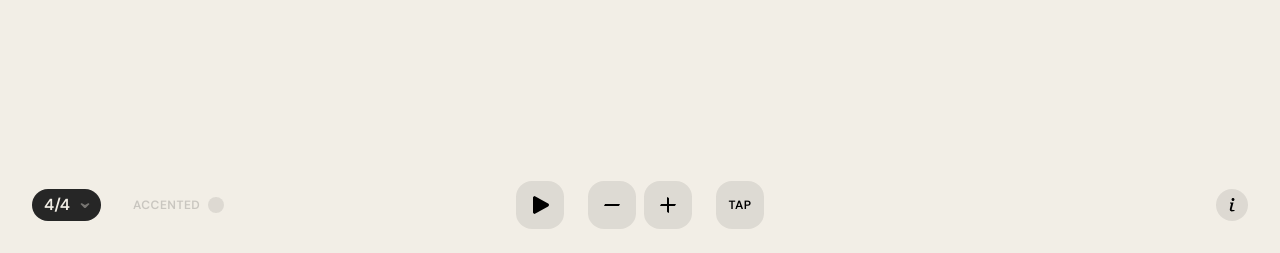
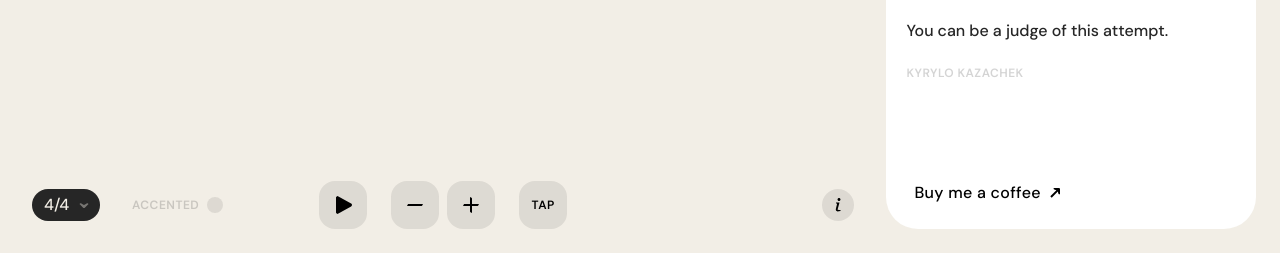
Before and after one commit to Kazachek/nomometro, a plain HTML site: page index.html in a window 1280 px wide. Shown: the part 547-800 px from the top of the page. Drawn offline with Linux system fonts and the light colour scheme.

Commit message:
заверстав інформаційну панельку

```diff
--- a/index.html
+++ b/index.html
@@ -179,10 +179,12 @@
 
 	<aside class="info-panel">
 
-		<h2>Hello there!</h2>
+		<div class="info-panel__greeting">
+			<h2 class="text-body">Hello there!</h2>
+			<img src="img/Kyrylo-Kazachek.jpg" alt="Kyrylo Kazachek, creator of Nomometro" width="120" height="120" loading="lazy">
+		</div>
 
-		<img src="img/Kyrylo-Kazachek.jpg" alt="Kyrylo Kazachek, creator of Nomometro" width="96" height="96" loading="lazy">
-
+		<div class="info-panel__paragraph">
 			<p>
 				For a long time I wanted to create something neat looking, something without annoying ads, not obtrusive and, more importantly, not overly complex. And this metronome is dead simple, right?
 			</p>
@@ -195,7 +197,18 @@
 				You can be a judge of this attempt.
 			</p>
 
-		<address>Kyrylo Kazachek</address>
+			<address class="text-caption">Kyrylo Kazachek</address>
+
+		</div>
+
+		<div class="info-panel__coffee">
+			<button class="text-body-smaller" aria-label="Buy me a coffee">
+				Buy me a coffee
+				<svg width="20" height="20" viewBox="0 0 20 20" fill="none" xmlns="http://www.w3.org/2000/svg">
+					<path d="M13.793 5.00488C14.113 5.0049 14.4201 5.13217 14.6465 5.3584C14.8729 5.58477 15 5.89275 15 6.21289V11.3691H14.9609C14.3759 11.3691 14.083 11.3692 13.8516 11.2363C13.7761 11.1929 13.7063 11.1395 13.6445 11.0781C13.4552 10.8898 13.3776 10.6077 13.2236 10.043L12.8262 8.58691L6.70703 14.707L5.29297 13.293L11.4092 7.17578L9.96289 6.78125C9.39821 6.62725 9.11505 6.55059 8.92676 6.36133C8.86541 6.29965 8.81292 6.2297 8.76953 6.1543C8.63646 5.92286 8.63574 5.63013 8.63574 5.04492V5.00488H13.793Z" fill="currentColor"/>
+				</svg>
+			</button>
+		</div>
 
 	</aside>
 
--- a/style.css
+++ b/style.css
@@ -46,7 +46,7 @@ body {
   background-color: var(--color-background);
   font-family: 'DM Sans', sans-serif;
   font-optical-sizing: auto;
-  font-weight: 600;
+  font-weight: 500;
   font-style: normal;
   font-size: 1rem;
   line-height: 1.25rem;
@@ -68,7 +68,7 @@ body {
 .text-body-smaller {
   font-size: 1rem;
   line-height: 1.25rem;
-  font-weight: 600;
+  font-weight: 500;
   letter-spacing: var(--tracking-tight);
 }
 
@@ -78,6 +78,7 @@ body {
   font-weight: 600;
   letter-spacing: var(--tracking-wide);
   text-transform: uppercase;
+  font-style: normal;
 }
 
 .bpm-number {
@@ -94,6 +95,7 @@ body {
 }
 
 /* стилі загальних блоків */
+
 .page {
   flex: 1;
   display: grid;
@@ -105,13 +107,62 @@ body {
     "footer footer footer";
 }
 
+/* стилі інформаційної панелі */
+
 .info-panel {
-  width: 0;
+  width: 30%;
   overflow: hidden;
   transition: width 0.3s ease;
+  background-color: var(--white);
+  corner-shape: squircle;
+  border-radius: 2rem;
+  padding: 1.25rem;
+  display: flex;
+  flex-direction: column;
+  margin-left: 1.5rem;
+}
+
+.info-panel__greeting {
+  gap: 1.5rem;
+  flex: 1;
+  display: flex;
+  flex-direction: column;
+}
+
+.info-panel__paragraph {
+  gap: 1.5rem;
+  flex: 1;
+  display: flex;
+  flex-direction: column;
+}
+
+address {
+  color: var(--color-text-muted);
+}
+
+.info-panel__coffee {
+  flex: 0.25;
+  display: flex;
+  flex-direction: column;
+}
+
+.info-panel__coffee button {
+  width: auto;
+  align-self: flex-start;
+  height: 2rem;
+  display: flex;
+  gap: 0.25rem;
+  background: none;
+  padding: 0 0.25rem 0 0.5rem;
+  margin-top: auto;
+}
+
+.info-panel__coffee button:hover {
+  background-color: var(--color-more-muted);
 }
 
 /* стилі хедера */
+
 .app-header {
   grid-area: header;
   display: flex;
@@ -121,6 +172,7 @@ body {
 }
 
 /* стилі хедера - логотип */
+
 .logo {
   display: flex;
   align-items: flex-start;
```
Also changed, not shown: img/Arrow-icon.svg (added), img/D/nomometro/Day/Kyrylo-Kazachek.jpg (deleted), img/Kyrylo-Kazachek.jpg (added). Lines whose indentation alone changed are shown as unchanged.
